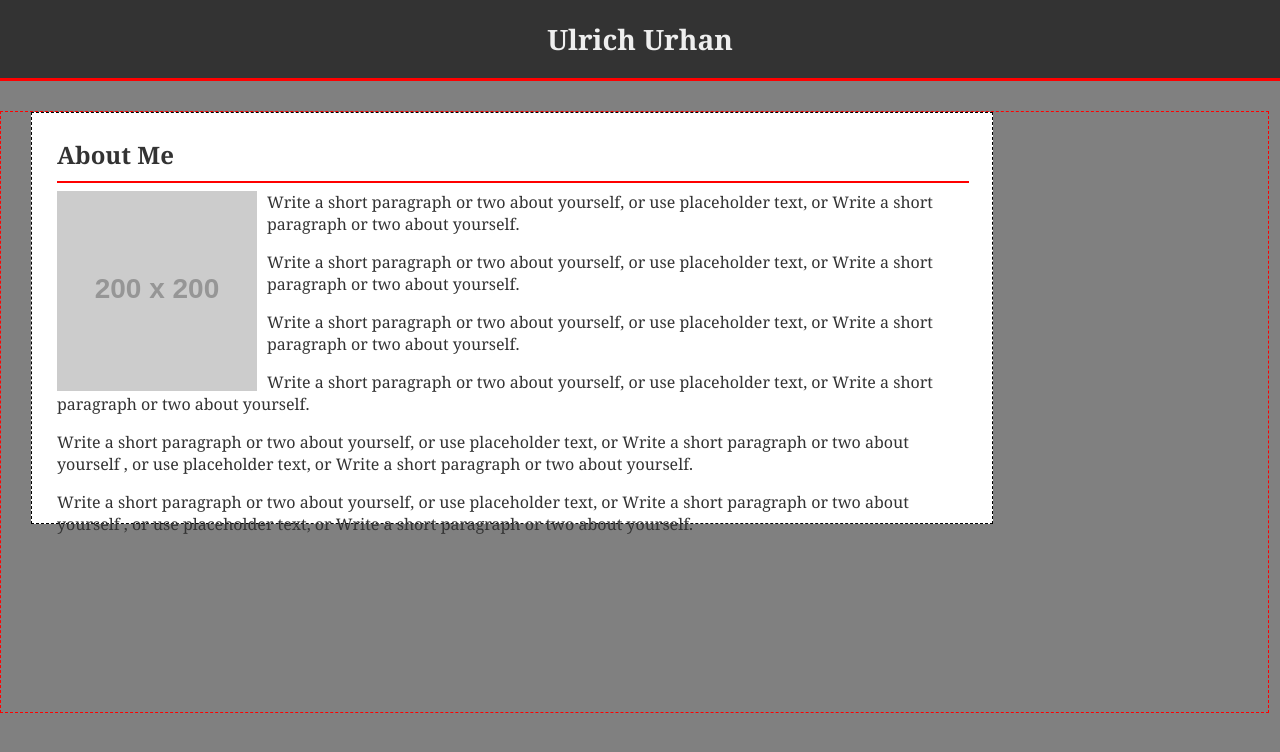
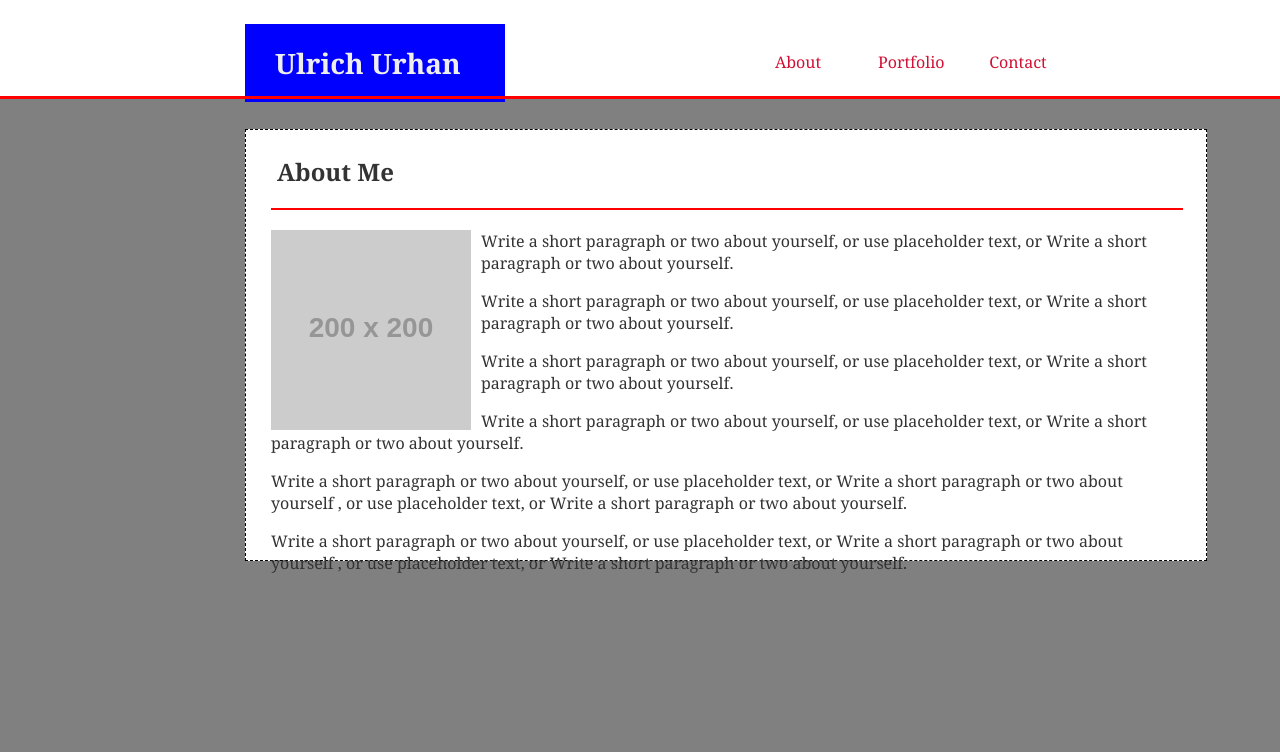
Before and after one commit to ulrichurhan/Basic-Portfolio, a plain HTML site: page index.html in a window 1280 px wide. Drawn offline with Linux system fonts and the light colour scheme; placeholder pictures from the web are drawn by us.

Commit message:
Template for first page (About) done, needs more styling

```diff
--- a/assets/css/style.css
+++ b/assets/css/style.css
@@ -5,38 +5,41 @@ body {
     margin:0 auto;
 }
 
-.container-main {
+/* .container-main {
     border-style: dashed;
-    border-width: 1px;
+    border-width: 0.5px;
     border-color: red;
-    width: 99%;
+    width: 1200px;
     height: 600px;
-}
+} */
 
 .container {
     width: 960px;
-    height: 410px;
+    height: 430px;
     border-style: dashed;
     border-width: 1px;
     border-color: black;
     background-color:white;
-    margin-left: 30px;
+    margin-left: 245px;
 }
 
 h1 {
-    background: #333;
+    width: 200px;
+    background:blue;
     color:#eee;
     font-size: 28px;
-    text-align: center;
-    margin:0 auto;
+    /* text-align: center */
+    margin-left: 245px;
     margin-bottom: 0px;
+    padding-left: 30px;
+    padding-right: 30px;
     padding-bottom: 20px;
     padding-top: 20px;
-}
+   }
 
 h2 {
     font-size:24px;
-    width:1024px;
+    width:900px;
     margin:0 auto;
     margin-bottom: 10px;
 }
@@ -46,13 +49,6 @@ h2 {
     width:95%;
     margin-top: 25px;
     margin-left: 25px;
-}
-
-#contact-info {
-    float:left;
-    width:30%;
-    margin-top: 30px;
-    margin-left: 40px;
 }
 
 #bio-image {
@@ -72,6 +68,8 @@ p {
 .hr-about {
     border: none;
     height: 2px;
+    margin-top: 20px;
+    margin-bottom: 20px;
     background-color: red;
 }
 
@@ -82,3 +80,25 @@ p {
     margin-bottom: 30px;
     background-color: red;
 }
+
+.top-white {
+    height: 91px;
+    padding-top: 5px;
+    background-color: white;
+}
+
+.float-menu-item {
+    float: right;
+    width: 60px;
+    text-align: center;
+    margin-top: 30px;
+    margin-right: 50px;
+}
+
+#menu {
+    margin-right: 182px;
+}
+
+.underline-none {
+    text-decoration: none;
+}
--- a/index.html
+++ b/index.html
@@ -7,16 +7,30 @@
     <meta http-equiv="X-UA-Compatible" content="ie=edge">
     <title>My Portfolio</title>
     <link rel="stylesheet" type="text/css" href="./assets/css/style.css">
+
 </head>
 
 <body>
     <header>
-        <h1>Ulrich Urhan</h1>
-        <hr class="hr-main">
+        <div class="top-white">
+            <div id="menu">
+                <ul>
+                    <a class="float-menu-item underline-none" href="https://www.w3schools.com/html/" target="_self">Contact</a>
+                    <a class="float-menu-item underline-none" href="https://www.w3schools.com/html/" target="_self">Portfolio</a>
+                    <a class="float-menu-item underline-none" href="https://www.w3schools.com/html/" target="_self">About</a>
+                </ul>
+            </div>
+
+            <div>
+                <h1>Ulrich Urhan</h1>
+            </div>
+
+        </div>
     </header>
 
-    <div class="container-main">
-        <div class="container">
+    <hr class="hr-main">
+
+    <div class="container">
             <section id="main-bio">
                 <h2>About Me</h2>
                 <hr class="hr-about">
@@ -28,7 +42,6 @@
                 <p>Write a short paragraph or two about yourself, or use placeholder text, or Write a short paragraph or two about yourself , or use placeholder text, or Write a short paragraph or two about yourself.</p>
                 <p>Write a short paragraph or two about yourself, or use placeholder text, or Write a short paragraph or two about yourself , or use placeholder text, or Write a short paragraph or two about yourself.</p>
             </section>
-        </div>
     </div>
 </body>
 
```
